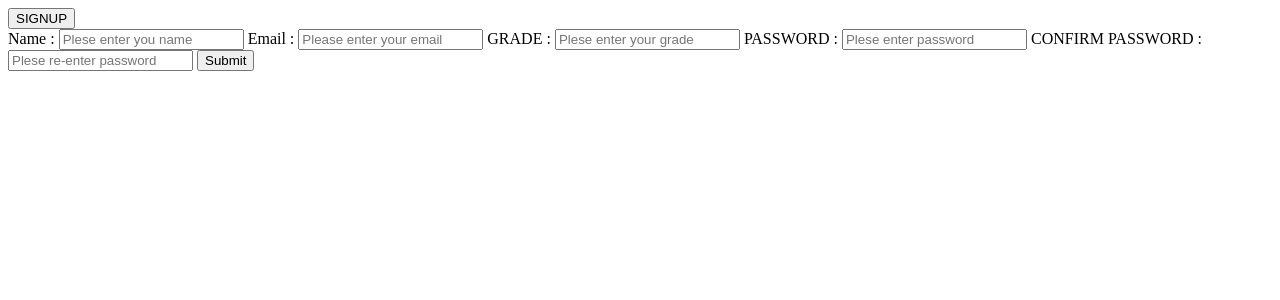
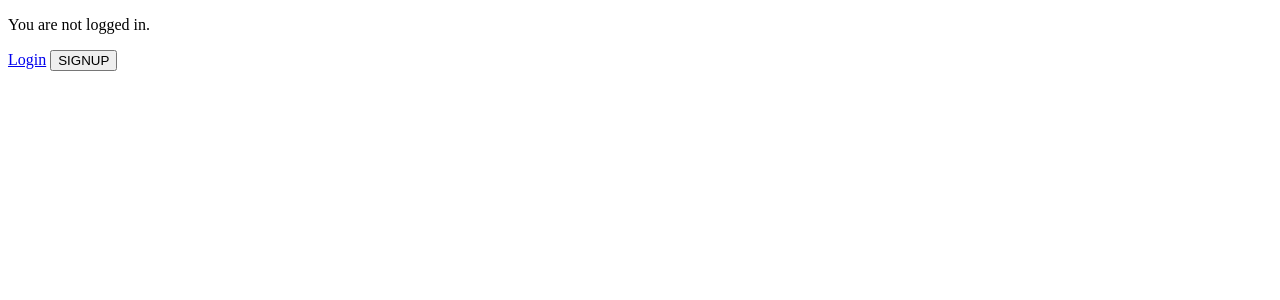
Before and after one commit to Vivekumachagi/flash, a Flask app: page / in a window 1280 px wide. Shown: the top 300 px of the page. Run offline with Flask 3, Linux system fonts and the light colour scheme.

Commit message:
login working

```diff
--- a/app.py
+++ b/app.py
@@ -1,13 +1,26 @@
 from flask import Flask, render_template, request, redirect, url_for, flash
 from flask_sqlalchemy import SQLAlchemy
 from flask_login import LoginManager, UserMixin, login_user, login_required, logout_user, current_user
+from datetime import timedelta
 
 app = Flask(__name__)
 app.secret_key = "Secret Key"
 app.config['SQLALCHEMY_DATABASE_URI'] = 'mysql+mysqlconnector://root:codilar@localhost/flask'
 app.config['SQLALCHEMY_TRACK_MODIFICATIONS'] = False
+app.config['PERMANENT_SESSION_LIFETIME'] = timedelta(
+    minutes=30)  # Set the session timeout to 30 minutes
 db = SQLAlchemy(app)
 app.app_context().push()
+
+login_manager = LoginManager(app)
+
+login_manager.login_view = 'login'
+
+
+@login_manager.user_loader
+def load_user(user_id):
+    # This function is called to load a user based on the user_id stored in the session
+    return Students.query.get(int(user_id))
 
 
 class Data(db.Model):
@@ -16,7 +29,7 @@ class Data(db.Model):
     email = db.Column(db.String(120), unique=True, nullable=False)
 
 
-class Students(db.Model):
+class Students(db.Model, UserMixin):
     id = db.Column(db.Integer, primary_key=True)
     name = db.Column(db.String(80), unique=True, nullable=False)
     email = db.Column(db.String(30))
@@ -24,12 +37,29 @@ class Students(db.Model):
     password = db.Column(db.String(60))
 
 
+def getUser(email):  # verifying Email exist in database
+    return Students.query.filter_by(email=email).first()
+
+
+def is_active(self):
+    return True  # You can customize this based on your requirements
+
+
+def is_authenticated(self):
+    return True  # You can customize this based on your requirements
+
+
 @app.route('/signup')
-def render_signup():
+def render_signup():  # Renders REGISTER page
     return render_template('signup.html')
 
 
-@app.route('/register', methods=['POST'])
+@app.route('/')  # Renders HOME page
+def home_page():
+    return render_template('home.html')
+
+
+@app.route('/register', methods=['POST'])  # registering the user
 def insert():
     if request.method == 'POST':
         username = request.form['name']
@@ -37,33 +67,50 @@ def insert():
         grade = request.form['grade']
         password = request.form['password']
         confirmpassword = request.form['confirmpassword']
-        user = Students.query.filter_by(email=formemail).first()
-        if  user:
+        user = getUser(formemail)
+        if user:
             flash('account already exist please login!', 'error')
             return redirect(url_for('home_page'))
-        elif  password != confirmpassword:
-             flash('Invalid password!', 'error')
-             return redirect(url_for('home_page'))
+        elif password != confirmpassword:
+            flash('Invalid password!', 'error')
+            return redirect(url_for('home_page'))
 
         else:
             my_data = Students(name=username, email=formemail,
-                           grade=grade, password=password)
+                               grade=grade, password=password)
             db.session.add(my_data)
             db.session.commit()
             flash('Data inserted successful!', 'success')
             return redirect(url_for('home_page'))
 
 
-@app.route('/login')
-def insertData():
-    my_data = Data(username="viveksdf", email="vivsadaek@gmail.com")
-    db.session.add(my_data)
-    db.session.commit()
+@app.route('/login')  # Renders LOGIN page
+def login_page():
+    return render_template('login.html')
 
 
-@app.route('/')
-def home_page():
-    return render_template('home.html')
+@app.route('/postlogin', methods=['POST'])  # verify user for LOGIN process
+def postLogin():
+    if (request.method == 'POST'):
+        email = request.form['email']
+        password = request.form['password']
+        user = getUser(email)
+        if (user and user.password == password):
+            flash('Login successful!', 'success')
+            login_user(user)
+            return login_page()
+        else:
+            flash('Invalid Details!', 'error')
+            return login_page()
+    else:
+        return render_template('home.html')
+
+@app.route('/logout')
+@login_required
+def logout():
+    logout_user()
+    flash('You have been logged out.', 'success')
+    return redirect(url_for('login_page'))
 
 
 if __name__ == '__main__':
--- a/static/js/header.js
+++ b/static/js/header.js
@@ -2,9 +2,16 @@ $(document).ready(function () {
     // Attach a click event handler to the "SIGNUP" button
     $("#header-signup").click(function () {
         redirectToSignup(); // Call the redirectToSignup function
+    });
+    // Attach a click event handler to the "LOGIN" button
+    $("#header-login").click(function () {
+        redirectToLogin(); // Call the redirectToLogin function
     });
 
 });
 function redirectToSignup() {
     window.location.href = '/signup'; // Redirect to the signup route
 }
+function redirectToLogin(){
+    window.location.href = '/login'; // Redirect to the login route
+}
--- a/templates/header.html
+++ b/templates/header.html
@@ -1,11 +1,14 @@
 {% extends 'base.html'%}
 {% block title %} Flask Crud {% endblock %}
 {% block body %}
-<div class="">
-    <div>
+{% if current_user.is_authenticated %}
+        <p>Hello, {{ current_user.name }}!</p>
+        <a href="{{ url_for('logout') }}">Logout</a>
+    {% else %}
+        <p>You are not logged in.</p>
+        <a href="{{ url_for('login_page') }}">Login</a>
         <button id="header-signup">SIGNUP</button>
-    </div>
-</div>
+    {% endif %}
 {% endblock %}
 {% block js %}
 <script src="{{ url_for('static', filename='js/header.js') }}"></script>
--- a/templates/home.html
+++ b/templates/home.html
@@ -14,18 +14,5 @@
                 </div>
             {% endif %}
         {% endwith %}
-    <form action="{{url_for('insert')}}" method="POST">
-        <label for="name">Name :</label>
-        <input name="name" placeholder="Plese enter you name" type="text">
-        <label for="email">Email :</label>
-        <input name="email" placeholder="Please enter your email" type="email">
-        <label for="grade">GRADE :</label>
-        <input name="grade" placeholder="Plese enter your grade" type="int">
-        <label for="password">PASSWORD :</label>
-        <input name="password" placeholder="Plese enter password" type="text">
-        <label for="confirmpassword">CONFIRM PASSWORD :</label>
-        <input name="confirmpassword" placeholder="Plese re-enter password" type="text">
-        <input type="submit">
-    </form>
 </div>
 {% endblock %}
```
Also changed, not shown: templates/login.html (+5 -5 lines), templates/signup.html (+7 -1 lines).
